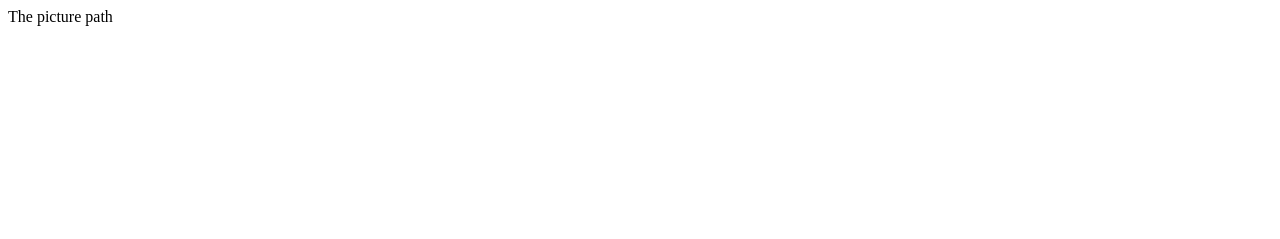
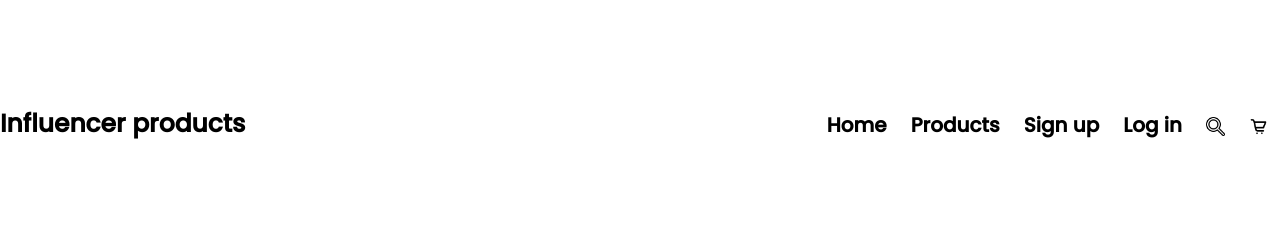
Before and after one commit to HemontoSungoh/The-Picture-Path, a plain HTML site: page index.html in a window 1280 px wide. Drawn offline with Linux system fonts and the light colour scheme.

Commit message:
header and nav added

```diff
--- /dev/null
+++ b/font.css
@@ -0,0 +1 @@
+@import url('https://fonts.googleapis.com/css2?family=Poppins:wght@300;400;500&display=swap');
--- a/index.html
+++ b/index.html
@@ -6,10 +6,41 @@
     <meta http-equiv="X-UA-Compatible" content="IE=edge">
     <meta name="viewport" content="width=device-width, initial-scale=1.0">
     <title>The-Picture-Path</title>
+    <link rel="stylesheet" href="font.css">
+    <link rel="stylesheet" href="style.css">
+    <link rel="stylesheet" href="responsive.css">
 </head>
 
 <body>
-    <div>The picture path</div>
+    <!-- Header Part Start -->
+    <div class="fix container_full">
+        <div class="fix container">
+            <header>
+                <nav>
+                    <div class="logo-left floatleft">
+                        <h3>Influencer products</h3>
+                    </div>
+                    <ul class="navigation floatright">
+                        <li><a href="#">Home</a></li>
+                        <li><a href="#">Products</a></li>
+                        <li><a href="#">Sign up</a></li>
+                        <li><a href="#">Log in</a></li>
+                        <li><a href="#"><img class="nav-img" src="images/search-2.png" alt=""></a></li>
+                        <li><a href="#"><img class="nav-img" src="images/card.png" alt=""></a></li>
+                    </ul>
+                </nav>
+            </header>
+        </div>
+    </div>
+    <!-- Header Part End -->
+
+    <!---
+		<div class="fix container_full">
+			<div class="fix container">
+
+			</div>
+		</div>
+		--->
 </body>
 
 </html>
--- /dev/null
+++ b/style.css
@@ -0,0 +1,87 @@
+/* Common css Start/Typography */
+*{
+	margin:0;
+	padding:0;
+}
+body{
+	font-family: 'Poppins', sans-serif;
+	transition: all 0.5s ease;
+}
+body, html{
+	height:100%;
+}
+/* img{
+	max-width:100%;
+} */
+a{
+	text-decoration:none;
+}
+a:hover{
+	text-decoration:underline;
+}
+a{
+	text-decoration:none;
+}
+h1, h2, h3, h4, h5, h6{
+	font-weight:normal;
+	margin-top:10px;
+	margin-bottom:10px;
+}
+p{
+	line-height: 150%;
+	margin-bottom: 2em;
+}
+.container_full{
+	width:100%;
+	height:auto;
+}
+
+.fix{
+	overflow:hidden;
+}
+.aligncenter{
+	display:block;
+	margin:0 auto;
+}
+.floatleft{
+	float:left;
+}
+.floatright{
+	float:right;
+}
+/*-----Common css End/Typography ----------*/
+/* Header Part Start */
+.container {
+    width: 1280px;
+    margin: 0 auto;
+    height: 141px;
+    padding-top: 95px;
+}
+.logo-left h3{
+    font-weight: bold;
+    font-size: 25px;
+}
+.navigation{
+    list-style-type: none;
+}
+.navigation li{
+    float: left;
+}
+.navigation li a{
+    display: block;
+    text-decoration: none;
+    padding: 10px 12px;
+    font-weight: bold;
+    color:#000000;
+    font-size: 20px;
+    margin-top: 5px;
+}
+.nav-img{
+    width:19px;
+    margin-top: 7px;
+}
+
+
+
+
+/* Header Part End */
```
Also changed, not shown: images/card.png (added), images/search-2.png (added), images/search-icon.jpg (added), responsive.css (added).
